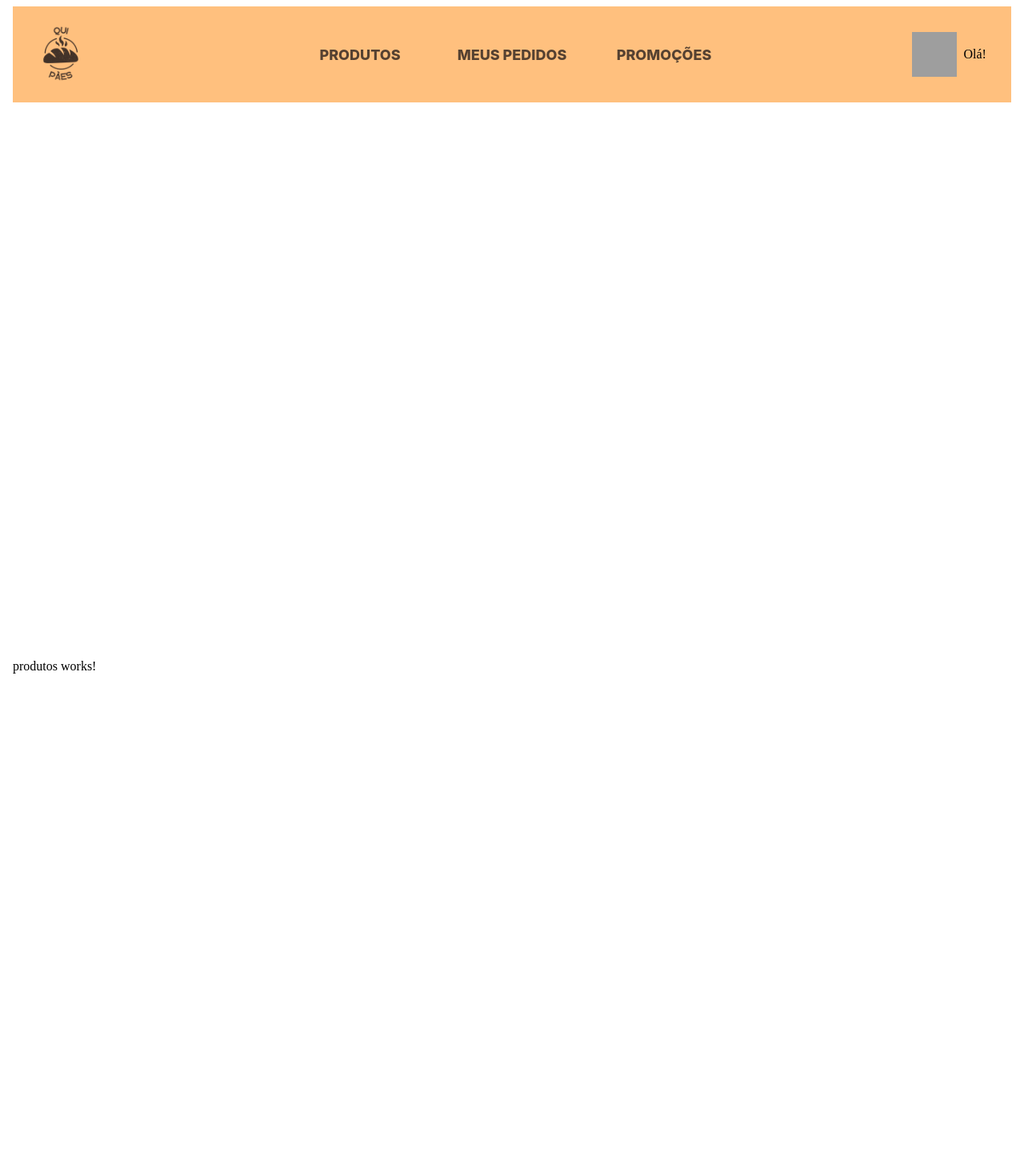
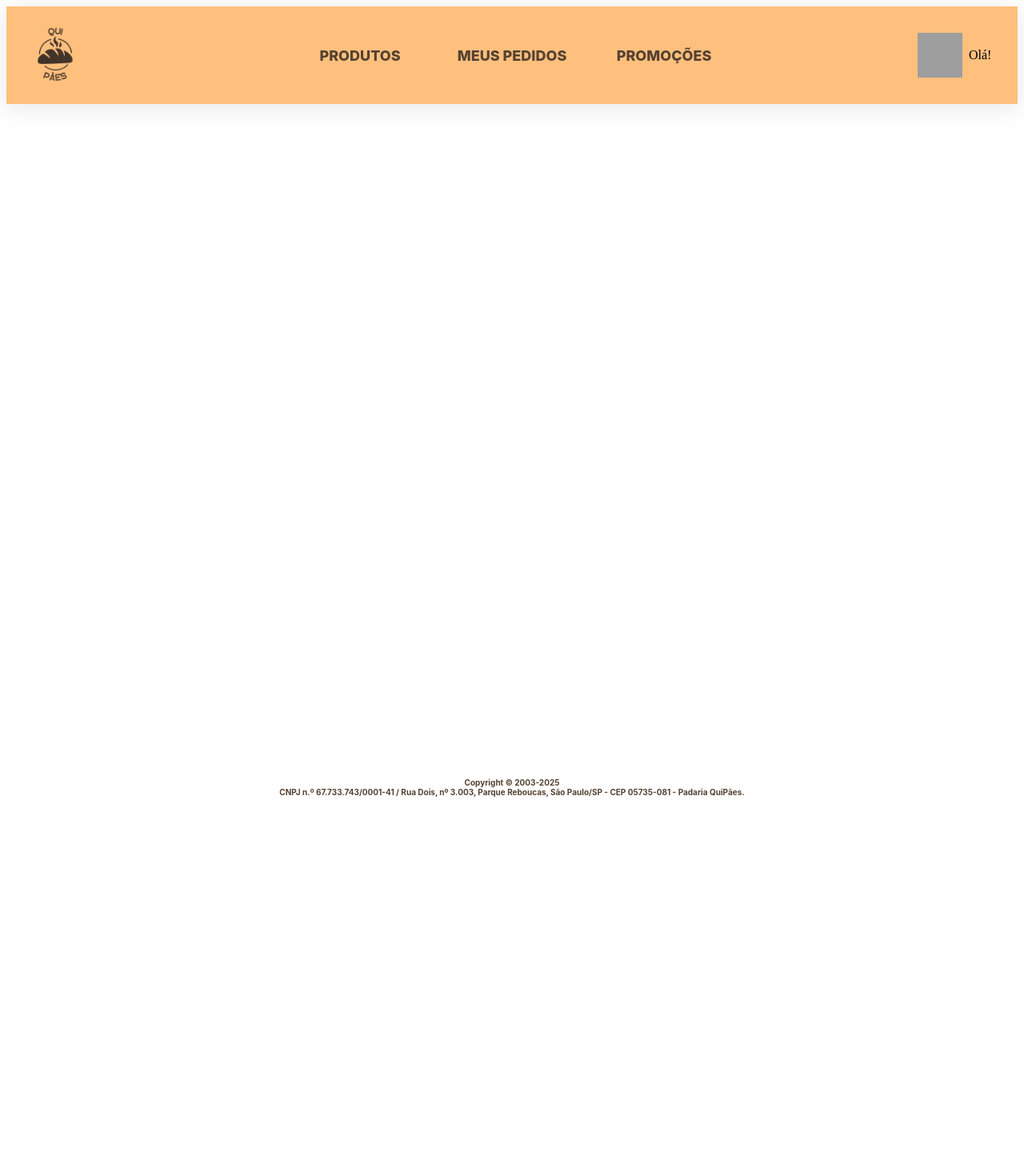
Before and after one commit to Joaovict07/Projeto_QuiPaes, an Angular app in the folder src/frontend/Padaria_front/: page / in a window 1280 px wide. Shown: the top 1470 px of the page at 80% size. After the commit the page ends 1006 px from the top, so only its background shows below. Built offline with nearby package versions, Linux system fonts and the light colour scheme; grey boxes are pictures that could not be loaded.

Commit message:
Alguns ajustes

```diff
--- a/src/frontend/Padaria_front/src/app/app.css
+++ b/src/frontend/Padaria_front/src/app/app.css
@@ -0,0 +1,21 @@
+html {
+  scroll-behavior: smooth;
+}
+
+body {
+  margin:0;
+  padding:0;
+  display:flex;
+  flex-direction: column;
+  min-height:100vh;
+}
+
+main {
+  flex:1;
+}
+
+footer{
+  padding:1rem;
+  text-align:center;
+  color:#000;
+}
--- a/src/frontend/Padaria_front/src/app/app.html
+++ b/src/frontend/Padaria_front/src/app/app.html
@@ -1,9 +1,11 @@
 <html>
   <body>
+    <header>
+      <app-barra-menu></app-barra-menu>
+    </header>
     <main>
-      <section style="height:100vh;"><app-barra-menu></app-barra-menu></section>
       <section style="height:100vh;"><app-produtos></app-produtos></section>
-      <section style="height:100vh;"><app-rodape></app-rodape></section>
     </main>
+    <footer><app-rodape></app-rodape></footer>
   </body>
 </html>
--- a/src/frontend/Padaria_front/src/app/components/barra-menu/barra-menu.css
+++ b/src/frontend/Padaria_front/src/app/components/barra-menu/barra-menu.css
@@ -14,10 +14,13 @@ body{
 .menu{
   display:flex;
   position:relative;
-  background-color: #FFC07E;
+  background-color: rgba(255,192,126);
+  backdrop-filter: blur(10px);
   height: 15vh;
   margin-top: 0;
   justify-content: space-between;
+  border: 1px solid rgba(255, 192, 126, 0.3);
+  box-shadow: 0 4px 30px rgba(0, 0, 0, 0.1);
 }
 
 .grupo_buttons{
--- a/src/frontend/Padaria_front/src/app/components/produtos/produtos.html
+++ b/src/frontend/Padaria_front/src/app/components/produtos/produtos.html
@@ -1 +1 @@
-<p>produtos works!</p>
+<p></p>
--- a/src/frontend/Padaria_front/src/app/components/rodape/rodape.css
+++ b/src/frontend/Padaria_front/src/app/components/rodape/rodape.css
@@ -1,5 +1,9 @@
+footer{
+  margin-bottom: 2%;
+}
 .rodape{
-  display:flex;
+  position:absolute;
+  padding-bottom: 10px;
   flex-shrink:0;
   color: #554131;
   text-align: center;
@@ -9,7 +13,6 @@
   font-weight: 700;
   line-height: normal;
   justify-content: center;
-  bottom: 5%;
   left: 50%;
   transform: translateX(-50%);
 }
```
